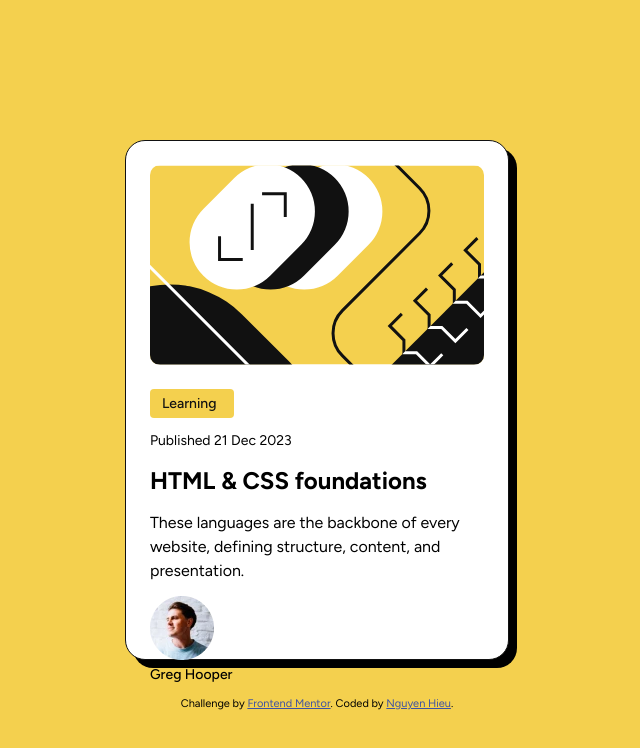
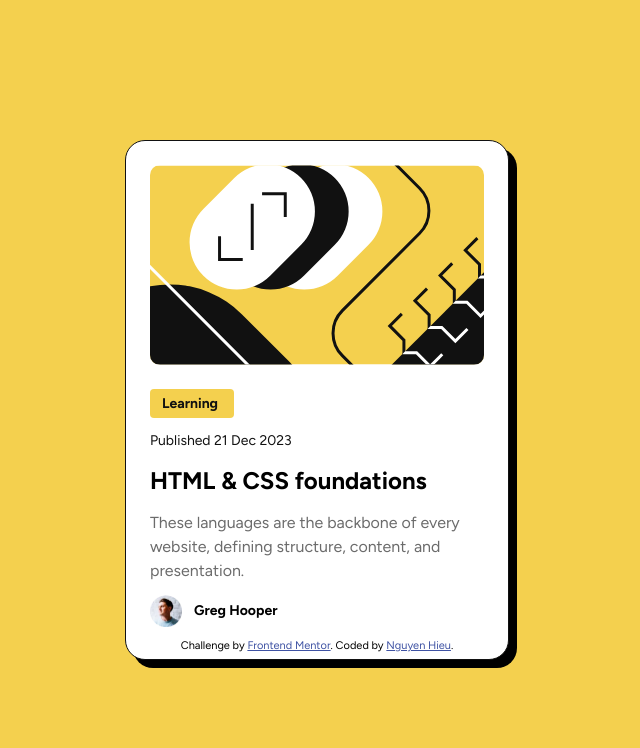
Before and after one commit to hieuinsider01/blog-preview-card-main, a plain HTML site: page index.html in a window 1280 px wide. Shown: the whole page, without its empty margins (323-963 px from the left). Drawn offline with Linux system fonts and the light colour scheme.

Commit message:
Update styles.css

```diff
--- a/styles.css
+++ b/styles.css
@@ -48,10 +48,10 @@ body {
     font-size: 14px;
     line-height: 150%;
     letter-spacing: 0px;
-    font-weight: 500;
+    font-weight: bold;
 }
 
-.attribution { font-size: 11px; text-align: center; }
+.attribution { font-size: 11px; text-align: center; align-items: flex-end; }
 .attribution a { color: hsl(228, 45%, 44%); }
 
 .main {
@@ -90,23 +90,32 @@ body {
 }
 
 .main__time {
-
+    color: var(--gray-950);
 }
 
 .main__title {
+    color;:var(--gray-950)
+}
 
+
+h1:hover {
+    color: var(--yellow);
+    cursor: pointer;
 }
 
 .main__description {
-
+    color: var(--gray-500);
 }
 
 .main__author {
-
+    display: flex;
+    align-items: center;
+    gap: 12px;
 }
 
 .author__img {
-
+    width: 32px;
+    height: 32px;
 }
 
 .author__name {
```
